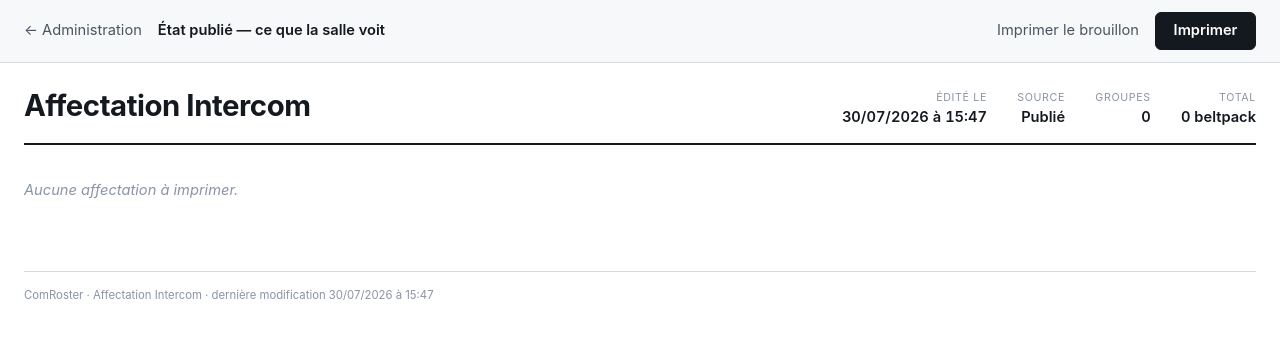
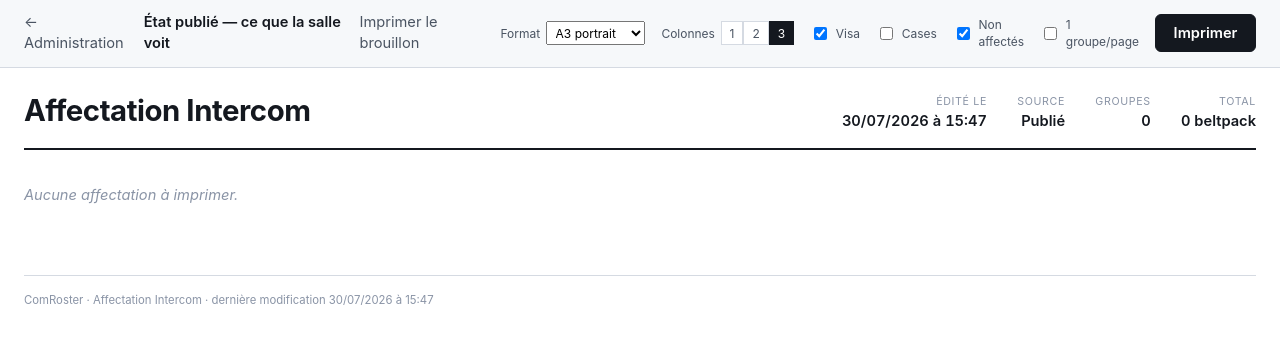
Before and after one commit to nhurstel/comroster, a Flask app: page /admin/print in a window 1280 px wide. Shown: the top 344 px of the page. Run offline with Flask 3, Linux system fonts and the light colour scheme; the visitor is signed in with stand-in values (Sample User, id 1); some libraries are stand-ins or nearby versions.

Commit message:
feat(impression): barre de six réglages mémorisés
Format, colonnes, visa, cases, non affectés, un groupe par page — tout visible
d'un coup, replier ces options dans un menu aurait reconduit le reproche de
départ. Les choix sont mémorisés : sans persistance, l'A3 serait à re-choisir à
chaque impression. « 1 groupe/page » désactive le segment Colonnes plutôt que
de l'ignorer en silence.

TROIS défauts vus seulement sur le PDF réel, invisibles aux tests :

1. Deux pieds de page disaient la même chose, dont un qui flottait au milieu du
   vide dès que le contenu ne remplissait pas la feuille. Le pied ordinaire est
   masqué à l'impression et le bandeau répété porte désormais la marque et le
   co-branding, sinon ils disparaissaient du papier.

2. Un groupe coupé ne se réidentifiait PAS : la suite de « Lumière » n'était
   qu'une liste de numéros orpheline en tête de colonne — exactement ce que le
   commentaire du code décrit comme faisant rater une affectation. Le nom entre
   dans le <thead>, seul élément que le navigateur répète. Défaut introduit par
   ma propre modification du lot précédent (groupes longs coupables).

3. Ce nom sortait en petites capitales grises : `.sheet-table th` a la même
   spécificité et vient plus bas dans le fichier. Récidive exacte de la leçon 29
   — une classe seule ne surcharge jamais une règle générique sur un élément.

Le défaut 2 n'a été trouvé qu'en jugeant sur un plateau RÉALISTE (62 beltpacks,
9 groupes) : sur les 27 de ma première capture, aucun groupe n'atteignait le
seuil de coupure. Juger une mise en page sur un jeu non représentatif est la
leçon 35 sous une autre forme.

504 unitaires · 40 JS · ruff propre · PDF A3 vérifié, console vide.

```diff
--- a/static/css/print.css
+++ b/static/css/print.css
@@ -61,7 +61,25 @@
 .print-bar a { color: var(--ink-soft); text-decoration: none; }
 .print-bar a:hover { color: var(--ink); text-decoration: underline; }
 .print-source { font-weight: 600; }
-.print-swap { margin-left: auto; }
+/* Les réglages portent désormais le `margin-left: auto` : c'est eux qui doivent être
+   poussés à droite, le lien de bascule restant accolé à la source qu'il commente. */
+.print-swap { margin-left: 0; }
+
+/* ---------- Réglages : écran seulement ---------- */
+.print-opts { display: flex; align-items: center; gap: 1rem; margin-left: auto; font-size: 9pt; }
+.opt { display: flex; align-items: center; gap: .35rem; color: var(--ink-soft); }
+.opt select { font: inherit; padding: .15rem .3rem; }
+.opt-seg span[role="group"] { display: inline-flex; }
+.opt-seg button {
+  font: inherit;
+  padding: .15rem .5rem;
+  cursor: pointer;
+  border: 1px solid var(--rule);
+  background: var(--paper);
+  color: var(--ink-soft);
+}
+.opt-seg button[aria-pressed="true"] { background: var(--ink); border-color: var(--ink); color: #fff; }
+.opt-seg button:disabled { opacity: .45; cursor: not-allowed; }
 .print-go {
   padding: .45rem 1.1rem;
   border: 1px solid var(--ink);
@@ -129,6 +147,29 @@
 }
 .sheet-group-long { break-inside: auto; page-break-inside: auto; }
 .sheet-group-long .sheet-table thead { display: table-header-group; }
+
+/* Réidentification d'un groupe coupé. Le `<thead>` est le seul élément que le navigateur
+   répète en haut de chaque colonne ou page : le nom du groupe y vit donc, et n'est montré
+   que pour les groupes coupables — les autres portent déjà leur `<h2>`, qui serait alors
+   dit deux fois. Sans cela, la suite d'un groupe n'est qu'une liste de numéros orpheline. */
+.sheet-thead-name { display: none; }
+.sheet-group-long .sheet-thead-name { display: table-row; }
+.sheet-group-long > .sheet-group-name { display: none; }
+/* `.sheet-table th` a la MÊME spécificité (0,1,1) et vient plus bas dans le fichier :
+   une classe seule ne suffit donc jamais à surcharger une règle générique posée sur un
+   élément, il faut qualifier (leçon 2026-07-23 n°29). Vérifié au rendu, pas à l'œil sur
+   le code : sans cette qualification le nom sortait en petites capitales grises. */
+.sheet-table .sheet-thead-name th {
+  padding: 0 0 .35rem;
+  border-bottom: none;
+  font-size: 12pt;
+  font-weight: 700;
+  text-transform: none;
+  letter-spacing: normal;
+  color: var(--ink);
+}
+/* Le filet reprend l'alignement qu'il a dans un `<h2>`, où il est posé en flex. */
+.sheet-thead-name .sheet-rule { vertical-align: -.12em; margin-right: .4rem; }
 
 .sheet-group-name {
   display: flex;
@@ -255,7 +296,11 @@
   .print-page { padding: 0; }
   .sheet-head { padding: 0 0 4mm; }
   .sheet-groups { padding: 4mm 0 0; }
-  .sheet-foot { padding: 3mm 0 0; }
+  /* Le pied ordinaire DISPARAÎT au profit du bandeau, qui dit la même chose sur
+     CHAQUE page. Le garder posait une ligne orpheline au milieu du vide dès que le
+     contenu ne remplissait pas la feuille, et répétait l'information deux fois. Le
+     bandeau porte donc la marque et le co-branding. */
+  .sheet-foot { display: none; }
   /* L'en-tête de groupe ne doit pas rester seul en bas de colonne. */
   .sheet-group-name { break-after: avoid; page-break-after: avoid; }
 
--- a/static/js/print.js
+++ b/static/js/print.js
@@ -1,14 +1,86 @@
-/* Feuille d'affectation — le strict nécessaire.
-   Pas d'`onclick` inline : la CSP stricte l'interdit (leçon 2026-07-07).
-   Pas d'impression automatique au chargement non plus : ouvrir la feuille pour la
-   RELIRE est le cas le plus fréquent, et une boîte d'impression surgissante serait
-   une décision prise à la place de l'utilisateur. */
-(() => {
-  const btn = document.getElementById("print-now");
-  if (btn) btn.addEventListener("click", () => window.print());
+/* Feuille d'affectation — câblage DOM des réglages.
 
-  // Filets de couleur : posés en CSSOM, jamais en attribut `style` (CSP).
-  document.querySelectorAll(".sheet-rule[data-color]").forEach((el) => {
-    el.style.background = el.dataset.color;
-  });
-})();
+   Toute la logique (allowlist, défauts, contraintes, persistance) vit dans
+   printopts.js, qui est PUR et testé sous Node. Ce fichier-ci ne fait que brancher
+   des contrôles dessus.
+
+   Pas d'`onclick` inline ni d'attribut `style` : la CSP stricte l'interdit
+   (leçon 2026-07-07) et un test serveur le verrouille. Les data-* passent par
+   setAttribute, la règle @page par insertRule — jamais par un attribut de style.
+
+   Pas d'impression automatique au chargement : ouvrir la feuille pour la RELIRE est
+   le cas le plus fréquent, et une boîte d'impression surgissante serait une décision
+   prise à la place de l'utilisateur. */
+import { attributs, ecrire, effectif, lire, REGLAGES } from "./printopts.js";
+
+const TAILLES = {
+  "a3-portrait": "A3 portrait",
+  "a3-paysage": "A3 landscape",
+  "a4-portrait": "A4 portrait",
+  "a4-paysage": "A4 landscape",
+  "a5-portrait": "A5 portrait",
+};
+
+const CASES = [["visa", "opt-visa"], ["cases", "opt-cases"],
+               ["reserve", "opt-reserve"], ["parPage", "opt-par-page"]];
+
+let opts = lire(window.localStorage);
+
+/** Une @page ne peut pas être conditionnée par un sélecteur : la règle du format
+ *  retenu est INSÉRÉE, et écrase celle de base par ordre de cascade. */
+function poserFormat(format) {
+  const feuille = document.styleSheets[0];
+  try {
+    feuille.insertRule(`@page { size: ${TAILLES[format]}; }`, feuille.cssRules.length);
+  } catch {
+    /* Feuille pas encore chargée ou d'une autre origine : le défaut A3 du CSS tient. */
+  }
+}
+
+function appliquer() {
+  const vue = effectif(opts);
+  const poses = attributs(vue);
+  for (const def of Object.values(REGLAGES)) {
+    const valeur = poses[def.attr];
+    if (valeur === undefined) document.documentElement.removeAttribute(def.attr);
+    else document.documentElement.setAttribute(def.attr, valeur);
+  }
+  poserFormat(vue.format);
+
+  // Reflet des contrôles, y compris la contrainte : « 1 groupe/page » impose la
+  // colonne unique, donc le segment Colonnes est DÉSACTIVÉ — un contrôle qui
+  // resterait actif sans effet mentirait.
+  document.getElementById("opt-format").value = opts.format;
+  for (const btn of document.querySelectorAll("#opt-cols button")) {
+    btn.setAttribute("aria-pressed", String(btn.dataset.valeur === vue.colonnes));
+    btn.disabled = opts.parPage === "oui";
+  }
+  for (const [cle, id] of CASES) {
+    document.getElementById(id).checked = opts[cle] === "oui";
+  }
+  ecrire(window.localStorage, opts);
+}
+
+function regler(cle, valeur) {
+  opts = { ...opts, [cle]: valeur };
+  appliquer();
+}
+
+document.getElementById("opt-format")
+  .addEventListener("change", (e) => regler("format", e.target.value));
+document.getElementById("opt-cols").addEventListener("click", (e) => {
+  const btn = e.target.closest("button[data-valeur]");
+  if (btn) regler("colonnes", btn.dataset.valeur);
+});
+for (const [cle, id] of CASES) {
+  document.getElementById(id)
+    .addEventListener("change", (e) => regler(cle, e.target.checked ? "oui" : "non"));
+}
+document.getElementById("print-now").addEventListener("click", () => window.print());
+
+// Filets de couleur : posés en CSSOM, jamais en attribut `style` (CSP).
+document.querySelectorAll(".sheet-rule[data-color]").forEach((el) => {
+  el.style.background = el.dataset.color;
+});
+
+appliquer();
--- a/templates/print.html
+++ b/templates/print.html
@@ -11,7 +11,9 @@
 </head>
 <body class="print-page">
 
-  {# Barre d'action : à l'écran seulement, `@media print` la retire. #}
+  {# Barre d'action et de réglages : à l'écran seulement, `@media print` la retire.
+     Tout est visible d'un coup — replier ces options dans un menu déroulant irait
+     contre la demande, qui était justement que le menu n'était pas assez complet. #}
   <div class="print-bar">
     <a class="print-back" href="{{ url_for('api.admin_page') }}">← Administration</a>
     <span class="print-source">
@@ -24,6 +26,30 @@
         <a href="{{ url_for('api.admin_print', draft=1) }}">Imprimer le brouillon</a>
       {% endif %}
     </span>
+
+    <div class="print-opts">
+      <label class="opt"><span>Format</span>
+        <select id="opt-format">
+          <option value="a3-portrait">A3 portrait</option>
+          <option value="a3-paysage">A3 paysage</option>
+          <option value="a4-portrait">A4 portrait</option>
+          <option value="a4-paysage">A4 paysage</option>
+          <option value="a5-portrait">A5 portrait</option>
+        </select>
+      </label>
+      <span class="opt opt-seg"><span>Colonnes</span>
+        <span id="opt-cols" role="group" aria-label="Nombre de colonnes">
+          <button type="button" data-valeur="1">1</button>
+          <button type="button" data-valeur="2">2</button>
+          <button type="button" data-valeur="3">3</button>
+        </span>
+      </span>
+      <label class="opt"><input type="checkbox" id="opt-visa"> Visa</label>
+      <label class="opt"><input type="checkbox" id="opt-cases"> Cases</label>
+      <label class="opt"><input type="checkbox" id="opt-reserve"> Non affectés</label>
+      <label class="opt"><input type="checkbox" id="opt-par-page"> 1 groupe/page</label>
+    </div>
+
     <button type="button" id="print-now" class="print-go">Imprimer</button>
   </div>
 
@@ -63,10 +89,21 @@
         </h2>
         {% if membres %}
           <table class="sheet-table">
-            <thead><tr><th class="c-bp">N°</th><th class="c-role">Rôle</th><th class="c-sign">Visa</th></tr></thead>
+            <thead>
+              {# Un groupe coupable doit se RÉIDENTIFIER en haut de chaque colonne où il
+                 reprend : sans ça, la suite n'est qu'une liste de numéros orpheline —
+                 précisément ce qui fait rater une affectation. Le `<thead>` étant le seul
+                 élément que le navigateur répète, le nom vit ici. Masqué par CSS pour les
+                 groupes courts, qui portent déjà leur `<h2>`. #}
+              <tr class="sheet-thead-name"><th colspan="4">
+                <span class="sheet-rule" data-color="{{ group.color or '#555555' }}"></span>
+                {{ group.name }}
+              </th></tr>
+              <tr><th class="c-bp">N°</th><th class="c-role">Rôle</th><th class="c-remis">Remis</th><th class="c-sign">Visa</th></tr>
+            </thead>
             <tbody>
               {% for p in membres %}
-                <tr><td class="c-bp">{{ p.beltpack }}</td><td class="c-role">{{ p.role or '—' }}</td><td class="c-sign"></td></tr>
+                <tr><td class="c-bp">{{ p.beltpack }}</td><td class="c-role">{{ p.role or '—' }}</td><td class="c-remis">☐</td><td class="c-sign"></td></tr>
               {% endfor %}
             </tbody>
           </table>
@@ -84,15 +121,25 @@
           <span class="sheet-count">{{ reserve|length }}</span>
         </h2>
         <table class="sheet-table">
-          <thead><tr><th class="c-bp">N°</th><th class="c-role">Rôle</th><th class="c-sign">Visa</th></tr></thead>
+          <thead><tr><th class="c-bp">N°</th><th class="c-role">Rôle</th><th class="c-remis">Remis</th><th class="c-sign">Visa</th></tr></thead>
           <tbody>
             {% for p in reserve %}
-              <tr><td class="c-bp">{{ p.beltpack }}</td><td class="c-role">{{ p.role or '—' }}</td><td class="c-sign"></td></tr>
+              <tr><td class="c-bp">{{ p.beltpack }}</td><td class="c-role">{{ p.role or '—' }}</td><td class="c-remis">☐</td><td class="c-sign"></td></tr>
             {% endfor %}
           </tbody>
         </table>
       </section>
     {% endif %}
+  </div>
+
+  {# Répété au pied de CHAQUE page à l'impression : une conduite qui se sépare doit
+     rester identifiable feuille par feuille. #}
+  <div class="sheet-band">
+    {{ state.production_name or state.title or 'Affectation Intercom' }} ·
+    {% if is_draft %}Brouillon{% else %}Publié{% endif %} · édité le {{ printed_at }}
+    {#- Le bandeau REMPLACE le pied à l'impression : il porte donc la marque, sinon le
+        co-branding disparaîtrait du papier. #}
+    · {% if brand.active %}{{ brand.name }} · Propulsé par ComRoster{% else %}ComRoster{% endif %}
   </div>
 
   <footer class="sheet-foot">
@@ -102,6 +149,6 @@
     {%- if brand.active %} · Propulsé par ComRoster{% endif %}
   </footer>
 
-  <script src="{{ url_for('static', filename='js/print.js') }}"></script>
+  <script type="module" src="{{ url_for('static', filename='js/print.js') }}"></script>
 </body>
 </html>
```
